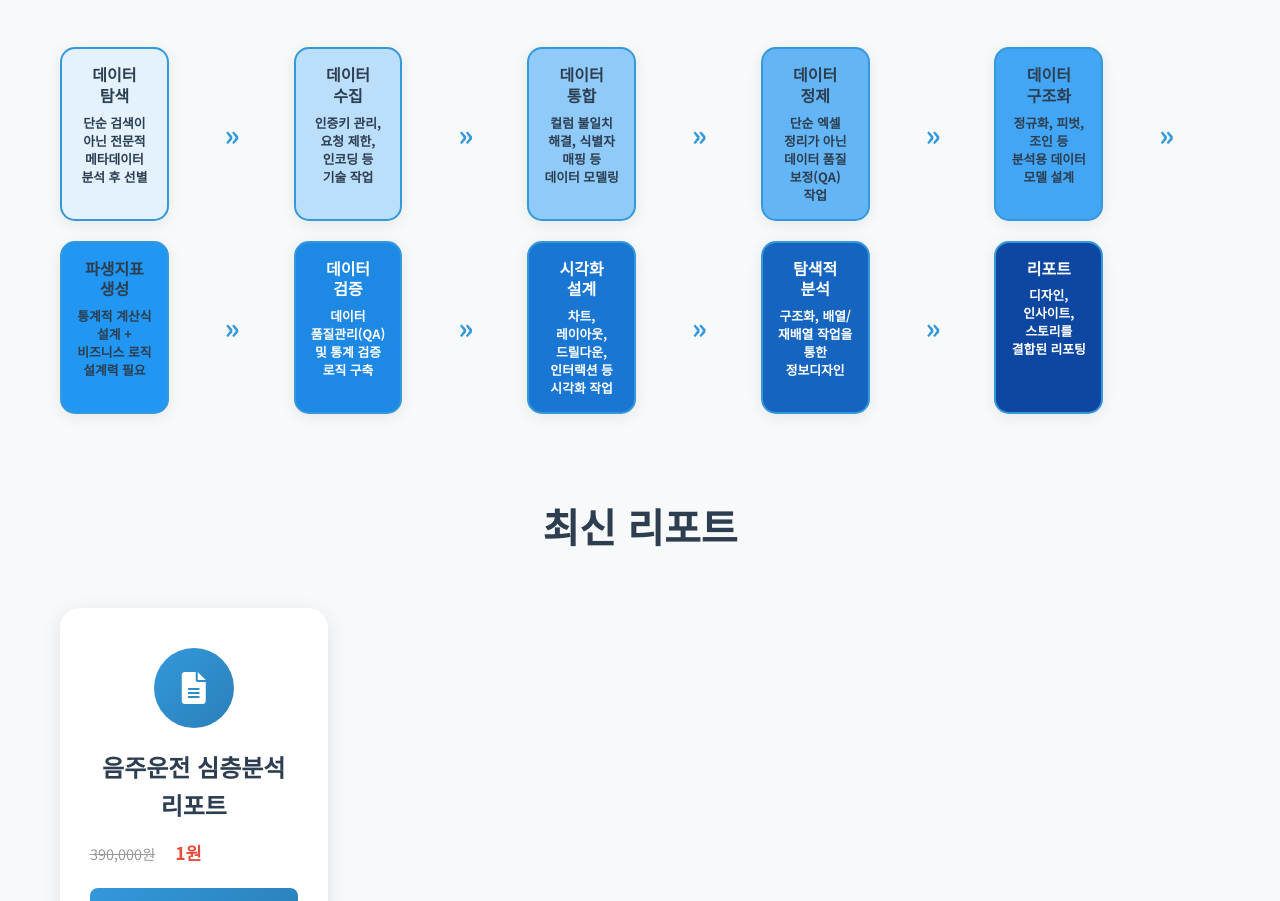
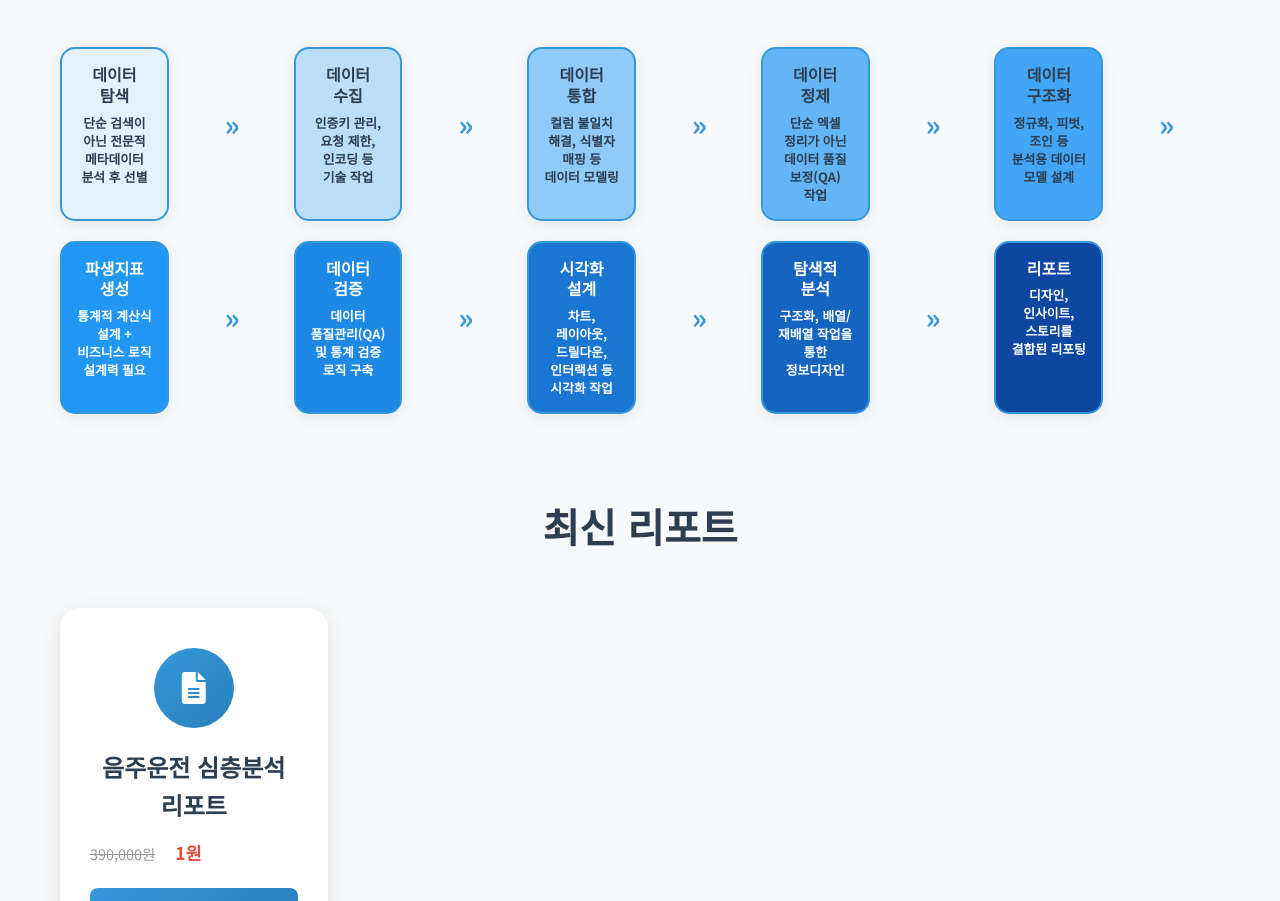
Before and after one commit to my-business-2025/real-analysis, a website: page index.html in a window 1280 px wide. Shown: the part 1388-2289 px from the top of the page. Drawn offline with Linux system fonts and the light colour scheme; no server answers.

Commit message:
Fix alignment and adjust arrow position and step 6 text color

```diff
--- a/styles/style.css
+++ b/styles/style.css
@@ -1263,6 +1263,9 @@ body {
 .process-step[data-step="10"] { background: #0D47A1; }
 
 /* 진한 파란색일 때 글자색을 흰색으로 */
+.process-step[data-step="6"] .step-title,
+.process-step[data-step="6"] .step-expertise,
+.process-step[data-step="6"] .step-expertise strong,
 .process-step[data-step="7"] .step-title,
 .process-step[data-step="7"] .step-expertise,
 .process-step[data-step="7"] .step-expertise strong,
@@ -1294,6 +1297,7 @@ body {
     padding: 0 5px;
     letter-spacing: -2px;
     align-self: center;
+    margin-top: -20px;
 }
 
 .step-arrow-vertical {
```
